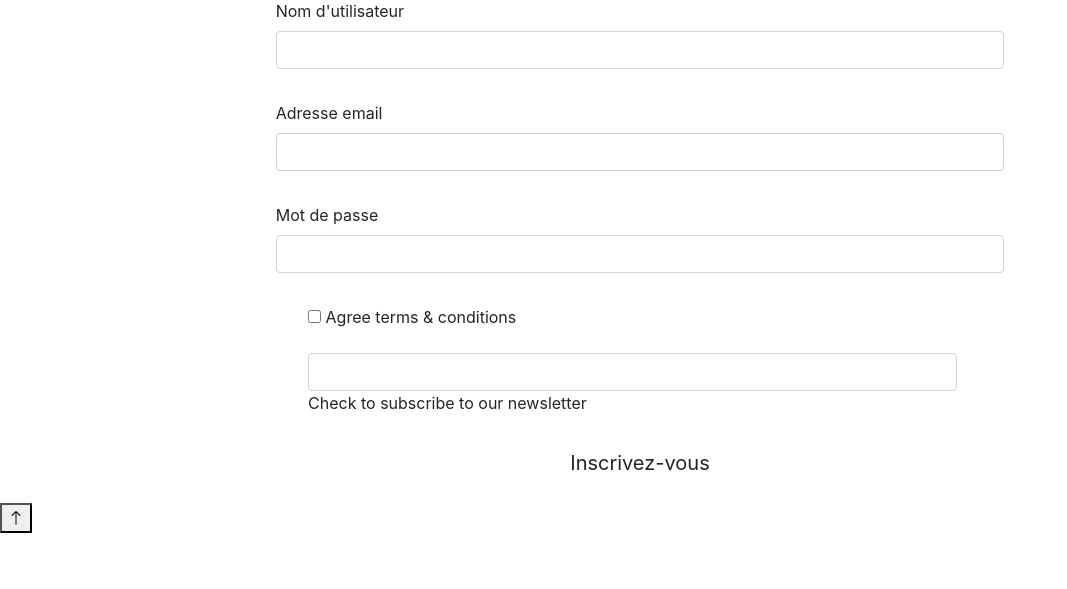
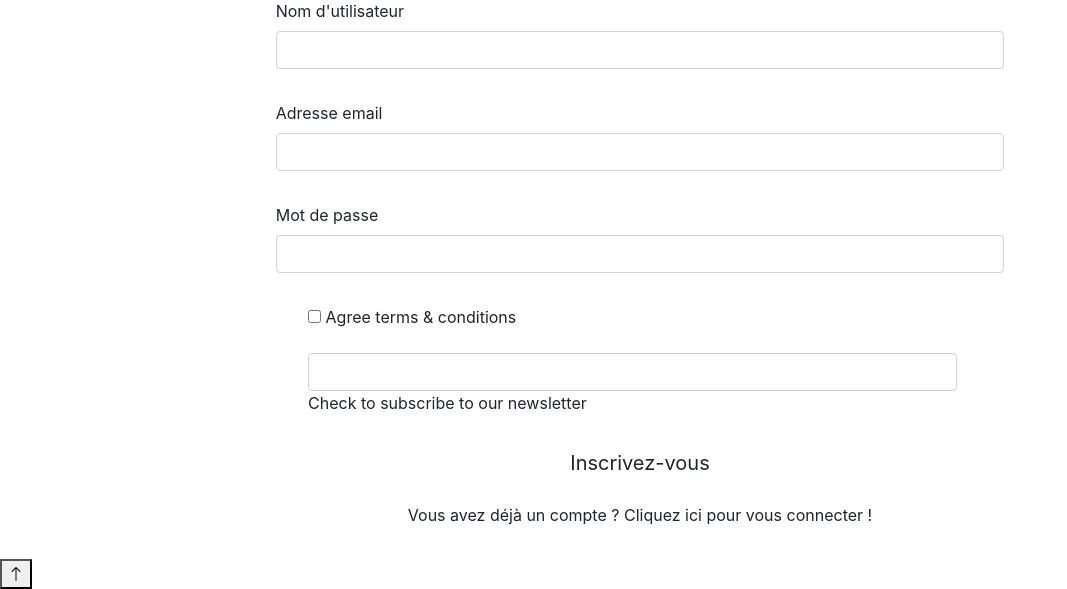
Before and after one commit to AnthonyMarche/The-Court-Side, a Symfony app: template templates/registration/register.html.twig in a window 1280 px wide. Shown: the part 594-1183 px from the top of the page, without its empty margins (0-1067 px from the left). Before the commit the page ends 1127 px from the top, so only its background shows below. Run offline with Twig, Linux system fonts and the light colour scheme; the template is opened without the code that fills it, so the values that code supplies are empty; form fields are guessed from the names that the template uses; some libraries are stand-ins or nearby versions.

Commit message:
add link to nennect from register page + center link + placeholder

```diff
--- a/templates/registration/register.html.twig
+++ b/templates/registration/register.html.twig
@@ -36,8 +36,11 @@
                 {{ form_label(registrationForm.newsletter, 'Check to subscribe to our newsletter') }}
             </div>
             <button
-                class="btn btn-lg col-sm-11 col-md-9 col-lg-7 custom-login-connect">{{ button_label|default('Inscrivez-vous') }}</button>
-            <a href="{{ path('app_register') }}"></a>
+                class="btn btn-lg col-sm-11 col-md-9 col-lg-7 custom-login-connect">{{ button_label|default('Inscrivez-vous') }}
+            </button>
+            <p class="mt-3 col-11 col-md-10 col-lg-8 text-center">Vous avez déjà un compte ?
+                <a href="{{ path('app_register') }}" style="color:  var(--element-color)">Cliquez ici pour vous connecter !</a>
+            </p>
         </div>
         {{ form_end(registrationForm) }}
     </div>
--- a/templates/security/login.html.twig
+++ b/templates/security/login.html.twig
@@ -45,7 +45,7 @@
                 <button class="btn btn-lg col-sm-11 col-md-9 col-lg-7 custom-login-connect" type="submit">
                     Se connecter
                 </button>
-                <p class="mt-3 col-11 col-md-10 col-lg-8">Pas encore de compte ?
+                <p class="mt-3 col-11 col-md-10 col-lg-8 text-center">Pas encore de compte ?
                     <a href="{{ path('app_register') }}" style="color:  var(--element-color)">Cliquez ici pour vous inscrire !</a>
                 </p>
             </div>
```
Also changed, not shown: src/Form/RegistrationFormType.php (+13 -2 lines).
